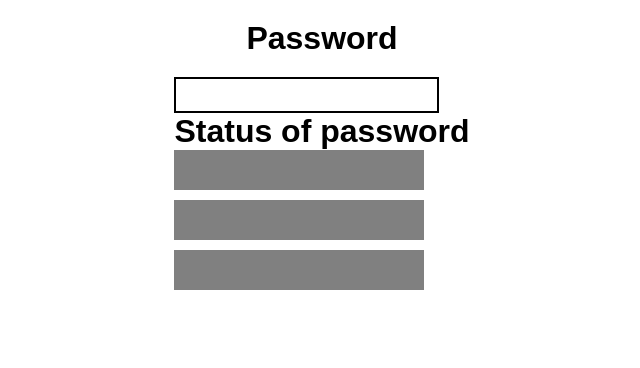
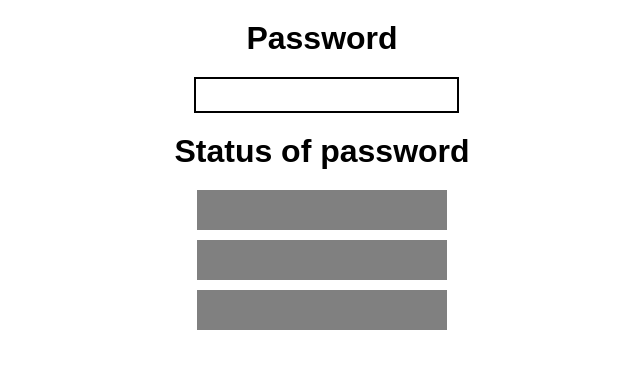
Before and after one commit to Fferly/Password, an Angular app: page / in a window 1280 px wide. Shown: the top 368 px of the page, without its empty margins (318-958 px from the left). Built offline with nearby package versions, Linux system fonts and the light colour scheme.

Commit message:
small refactoring

```diff
--- a/src/app/passfield/passfield.component.css
+++ b/src/app/passfield/passfield.component.css
@@ -4,4 +4,16 @@
     padding: 5px 7px;
     font-size: larger;
     transition: .3s;
+    margin-left: 20px;
 }
+
+.statusbar-container {
+    margin-top: 20px;
+    display: flex;
+    flex-direction: column;
+    align-items: center;
+}
+
+h1 {
+    padding-bottom: 20px;
+}
--- a/src/app/passfield/passfield.component.html
+++ b/src/app/passfield/passfield.component.html
@@ -1,6 +1,8 @@
 <input type="password" name="password" id="password" (input)="onPasswordChange($event)">
 
-<h1>Status of password</h1>
-<app-statusbar #easy></app-statusbar>
-<app-statusbar #medium></app-statusbar>
-<app-statusbar #high></app-statusbar>
+<div class="statusbar-container">
+    <h1>Status of password</h1>
+    <app-statusbar #easy></app-statusbar>
+    <app-statusbar #medium></app-statusbar>
+    <app-statusbar #high></app-statusbar>
+</div>
```
